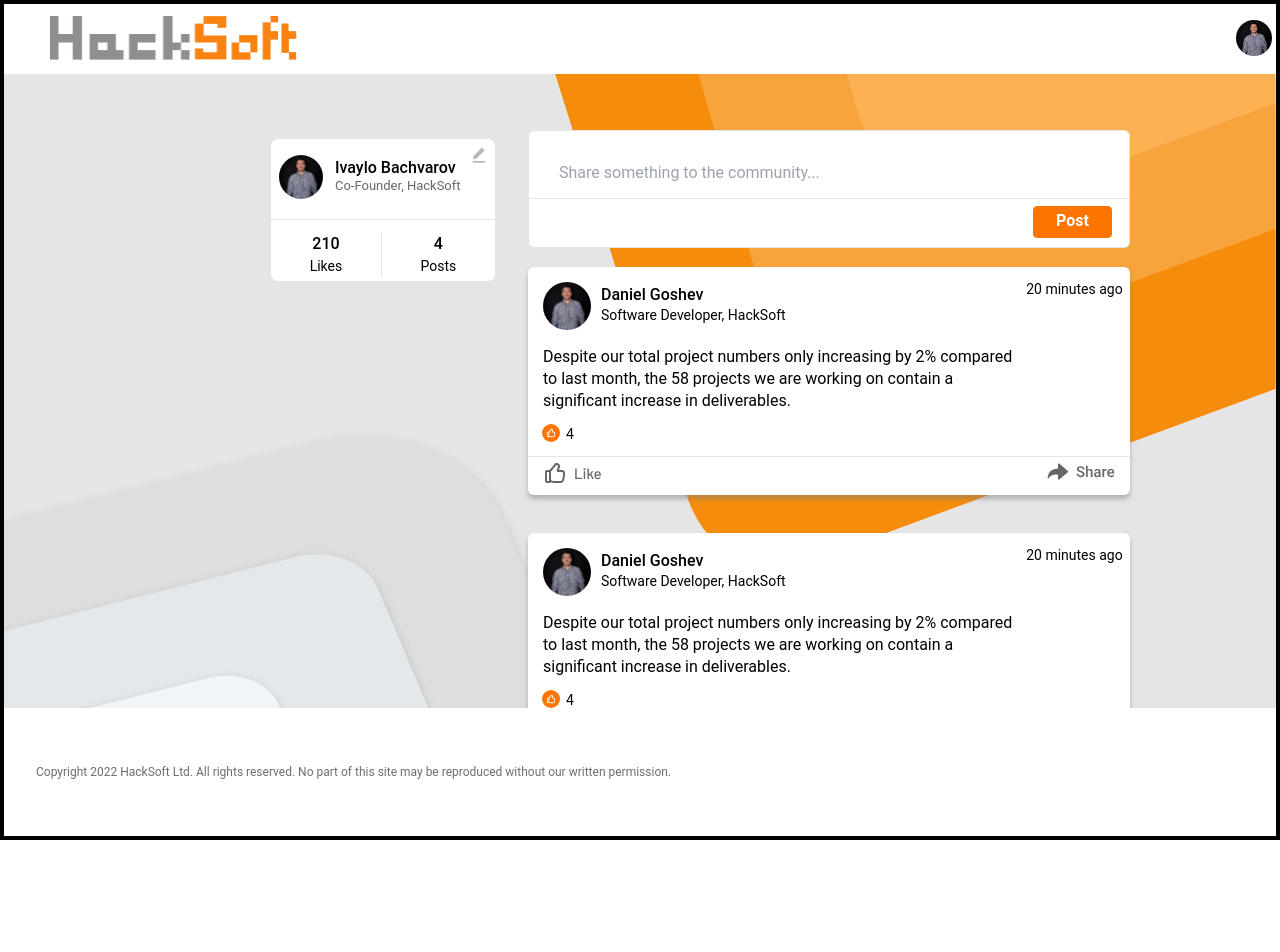
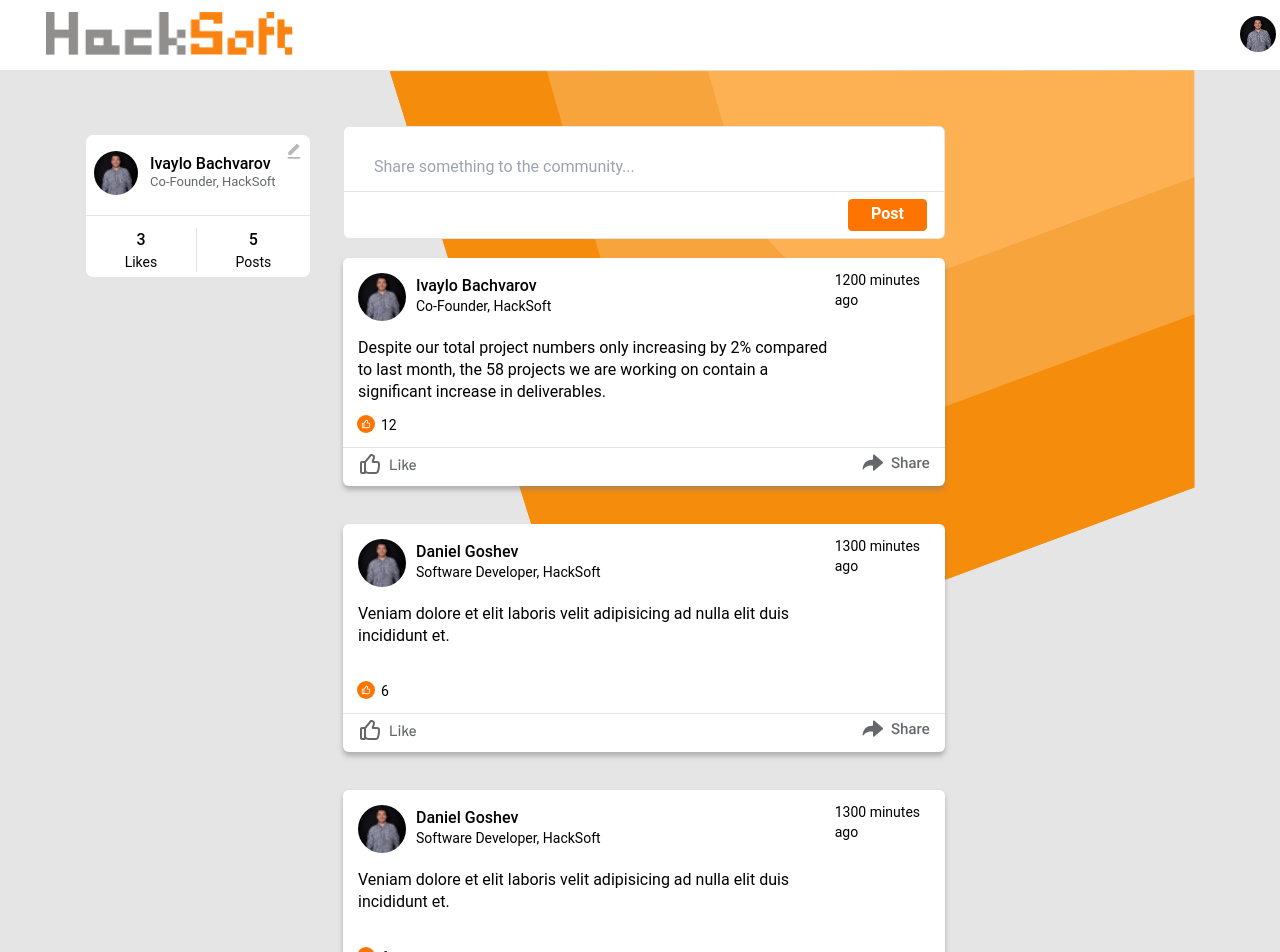
Before and after one commit to DamnStation/like-comment, a React (Vite) app: page / in a window 1280 px wide. Shown: the top 952 px of the page. Before the commit the page ends 840 px from the top, so only its background shows below. Built offline with nearby package versions, Linux system fonts and the light colour scheme.

Commit message:
C hooks for user and posts

```diff
--- a/src/App.tsx
+++ b/src/App.tsx
@@ -1,19 +1,21 @@
-import Card from "./components/Card"
 import InputNewPost from "./components/InputNewPost"
 import Layout from "./components/Layout/Layout"
 import Profile from "./components/Profile"
+import Post from "./components/Post"
+import { usePosts } from "./hooks/usePosts"
+import { useUsers } from "./hooks/useUsers"
 
 const App = () => {
 
+  const { posts } = usePosts()
+  const { users } = useUsers()
   return (
     <Layout>
       <div className="flex space-x-8 w-4/6 z-10 py-14 ">
-        <Profile />
+        <Profile {...users} />
         <div className="flex flex-col w-[838px] max-h-[1362px]  ">
           <InputNewPost />
-          <Card />
-          <Card />
-
+          {posts.map((post) => (<Post key={post.Id} {...post} />))}
         </div>
       </div>
     </Layout>
--- a/src/assets/mock-data/mock-data.js
+++ /dev/null
@@ -1,53 +0,0 @@
-const mock_data = {
-  response: {
-    users: [
-      {
-        Id: 0000000001,
-        userName: "Ivaylo Bachvarov",
-        title: "Co-Founder",
-        company: "HackSoft",
-        likes: 210,
-        posts: [
-          {
-            Id: 0000000001,
-            content:
-              "Despite our total project numbers only increasing by 2% compared to last month, the 58 projects we are working on contain a significant increase in deliverables.",
-            likes: 12,
-            dateToSeconds: 1200,
-          },
-          {
-            Id: 0000000003,
-            content:
-              "Cupidatat laboris cupidatat qui aliqua dolore. Pariatur veniam proident et ipsum irure.",
-            likes: 6,
-            dateToSeconds: 1300,
-          },
-          {
-            Id: 0000000004,
-            content:
-              "Cillum cillum irure aliqua ex elit duis sit non excepteur dolor.",
-            likes: 3,
-            dateToSeconds: 1100,
-          },
-        ],
-      },
-      {
-        Id: 0000000002,
-        userName: "Daniel Goshev",
-        title: "Software Developer",
-        company: "HackSoft",
-        likes: 210,
-        posts: [
-          {
-            Id: 0000000002,
-            content:
-              "Est eu ut sint adipisicing labore tempor magna. Anim eiusmod quis eiusmod commodo eu deserunt voluptate velit ipsum.",
-            likes: 4,
-            dateToSeconds: 1200,
-          },
-        ],
-      },
-    ],
-  },
-};
-export default mock_data;
--- a/src/components/Card.tsx
+++ /dev/null
@@ -1,39 +0,0 @@
-import ProfilePicture from "../assets/Ivaylo-Bachvarov.png"
-import Like from "../assets/like.svg"
-import Liked from "../assets/liked.svg"
-import LikedIcon from "../assets/liked-icon.svg"
-import Share from "../assets/share.svg"
-import ButtonCusom from "./ButtonCustom"
-
-const Card = () => {
-    return (
-        <div className="flex flex-col justify-between w-[602px] h-[228px] my-[19px] bg-white rounded-md shadow-[0_4px_5px_rgba(123,124,129,0.5)]">
-            <div className="flex flex-row w-full">
-                <img
-                    src={ProfilePicture}
-                    alt="Post profile picture"
-                    className="rounded-full ml-[15px] mt-[15px] mr-2.5 w-12 h-12 hover:ml-[10px] hover:mt-1.5 hover:mr-2  hover:w-14 hover:h-14 transition-all"
-                />
-                <div className="flex flex-col w-3/5 pt-[17px]">
-                    <strong className="font-medium text-[16px] leading-[21px]">Daniel Goshev</strong>
-                    <p className="font-normal text-[14px] leading-[21px]">Software Developer, HackSoft</p>
-                </div>
-                <h5 className="flex pl-16 pt-3 font-normal text-sm ">20 minutes ago</h5>
-            </div>
-            <p className="font-normal text-[16px] leading-[22px] w-[539px] h-[66px] py-4 pl-[15px] pr-12" >Despite our total project numbers only increasing by 2% compared to last month, the 58 projects we are working on contain a significant increase in deliverables.</p>
-            <div className="flex flex-row pl-[14px] pt-7 pb-[11px]">
-                <img src={LikedIcon} alt="People liked this post" className="h-[18px] w-[18px]" /> <div className="font-normal text-[14px] leading-[21px] pl-1.5">4</div>
-            </div>
-            <div className="flex justify-between px-[15px] pt-1 pb-[14px] border-t border-profile-border">
-                <ButtonCusom
-                    buttonStyle="bg-none "
-                    buttonImage={<img src={Like} alt="People liked this post" className="h-6" />} />
-                <ButtonCusom
-                    buttonStyle="bg-none"
-                    buttonImage={<img src={Share} alt="People liked this post" className="h-6" />} />
-            </div>
-        </div>
-    )
-}
-
-export default Card
--- a/src/components/Layout/Layout.tsx
+++ b/src/components/Layout/Layout.tsx
@@ -8,29 +8,21 @@
 }
 
 const Layout = ({ children }: Props) => {
+
     return (
-        <><div className='bg-background max-h-full w-full h-full  border-4'>
-            <div className='flex flex-col relative max-h-[1546px] w-full '>
+        <div className="bg-background max-h-full w-full h-full">
+            <div className="flex flex-col relative max-h-[1546px] w-full">
                 <NavigationBar />
-                <div className='flex justify-center  w-full h-full'>
-                    <img
-                        src={HackSoftOrangeAsset}
-                        alt="orange stripes background"
-                        className="absolute right-0 top-0 w-7/12 "
-                    />
-                    <div className="flex justify-center">
-                        {children}
+                <div className="flex justify-center w-full h-full">
+                    <div className="bg-fixed bg-right-top  bg-hack_soft_orange_asset bg-no-repeat">
+                        <div className="bg-fixed bg-left-bottom bg-bottom-triangle-element bg-no-repeat">
+                            {children}
+                        </div>
                     </div>
-                    <img
-                        src={BottomTriangleElement}
-                        alt="gray stripes background"
-                        className="absolute bottom-0 left-0 w-7/12"
-                    />
                 </div>
                 <Footer />
             </div>
-        </div>
-        </>
+        </div >
     )
 }
 export default Layout
--- a/src/components/Layout/NavigationBar.tsx
+++ b/src/components/Layout/NavigationBar.tsx
@@ -18,12 +18,12 @@
       <img
         src={HackSoftLogo}
         alt="Hack Soft Logo"
-                className="left-11 top-3 w-[247.3px] h-[43.63px]"
+        className="left-11 top-3 w-[247px] h-[43px]"
       />
       <img
         src={IvayloBachvarov}
         alt="Profile Picture"
-                className="right-1 m-1 rounded-full w-9 h-9 hover:w-11 hover:h-11 transition-all "
+        className="right-1 m-1 rounded-full w-9 h-9  hover:scale-110 transition-all "
       />
     </div>
   )
--- /dev/null
+++ b/src/components/Post.tsx
@@ -0,0 +1,51 @@
+import ProfilePicture from "../assets/Ivaylo-Bachvarov.png"
+import Like from "../assets/like.svg"
+import Liked from "../assets/liked.svg"
+import LikedIcon from "../assets/liked-icon.svg"
+import Share from "../assets/share.svg"
+import ButtonCusom from "./ButtonCustom"
+
+type Props = {
+  userName: string;
+  companyTitle: string;
+  companyName: string;
+  content: string;
+  likes: number;
+  dateToSeconds: number;
+}
+
+const Post = (props: Props) => {
+
+  const { userName, companyName, companyTitle, content, likes, dateToSeconds } = props
+
+  return (
+    <div className="flex flex-col justify-between w-[602px] h-[228px] my-[19px] bg-white rounded-md shadow-[0_4px_5px_rgba(123,124,129,0.5)]">
+      <div className="flex flex-row w-full">
+        <img
+          src={ProfilePicture}
+          alt="Post profile picture"
+          className="rounded-full ml-[15px] mt-[15px] mr-2.5 w-12 h-12 hover:ml-[10px] hover:mt-1.5 hover:mr-2  hover:w-14 hover:h-14 transition-all"
+        />
+        <div className="flex flex-col w-3/5 pt-[17px]">
+          <strong className="font-medium text-[16px] leading-[21px]">{userName}</strong>
+          <p className="font-normal text-[14px] leading-[21px]">{companyTitle}, {companyName}</p>
+        </div>
+        <h5 className="flex pl-16 pt-3 font-normal text-sm ">{dateToSeconds} minutes ago</h5>
+      </div>
+      <p className="font-normal text-[16px] leading-[22px] w-[539px] h-[66px] py-4 pl-[15px] pr-12" >{content}</p>
+      <div className="flex flex-row pl-[14px] pt-7 pb-[11px]">
+        <img src={LikedIcon} alt="People liked this post" className="h-[18px] w-[18px]" /> <div className="font-normal text-[14px] leading-[21px] pl-1.5">{likes}</div>
+      </div>
+      <div className="flex justify-between px-[15px] pt-1 pb-[14px] border-t border-profile-border">
+        <ButtonCusom
+          buttonStyle="bg-none "
+          buttonImage={<img src={Like} alt="People liked this post" className="h-6" />} />
+        <ButtonCusom
+          buttonStyle="bg-none"
+          buttonImage={<img src={Share} alt="People liked this post" className="h-6" />} />
+      </div>
+    </div>
+  )
+}
+
+export default Post
--- a/src/components/Profile.tsx
+++ b/src/components/Profile.tsx
@@ -1,6 +1,18 @@
 import AvatarPicture from "../assets/Ivaylo-Bachvarov.png"
 import Pencil from "../assets/Union.svg"
-const Profile = () => {
+
+type Props = {
+  userName: string;
+  companyTitle: string;
+  companyName: string;
+  likes: number;
+  posts: number;
+}
+
+const Profile = (props: Props) => {
+
+  const { userName, companyName, companyTitle, likes, posts } = props
+
   return (
     <>
       <div
@@ -29,8 +41,8 @@
             className="mt-2 rounded-full w-11 h-11  hover:w-12 hover:h-12 transition-all" />
           <div
             className="pt-1 pl-1 m-2 w-32 h-14 ">
-                        <div className="font-medium text-[16px] leading-[18.75px]">Ivaylo Bachvarov</div>
-                        <div className="font-normal text-[13px] leading-[15.23px] text-profile  w-max">Co-Founder, HackSoft</div>
+            <div className="font-medium text-[16px] leading-[18.75px]">{userName}</div>
+            <div className="font-normal text-[13px] leading-[15.23px] text-profile  w-max">{companyTitle}, {companyName}</div>
           </div>
           <img
             src={Pencil}
@@ -47,12 +59,12 @@
                 border-t
                 border-profile-border">
           <div>
-                        <div className="font-medium text-base">210</div>
+            <div className="font-medium text-base">{likes}</div>
             <div className="font-normal text-sm">Likes</div>
           </div>
           <div className="border-r border-profile-border " />
           <div>
-                        <div className="font-medium text-base">4</div>
+            <div className="font-medium text-base">{posts}</div>
             <div className="font-normal text-sm ">Posts</div>
           </div>
         </div>
--- /dev/null
+++ b/src/hooks/usePosts.ts
@@ -0,0 +1,58 @@
+export const usePosts = () => {
+  return {
+    posts: [
+      {
+        Id: 1000000001,
+        userName: "Ivaylo Bachvarov",
+        companyTitle: "Co-Founder",
+        companyName: "HackSoft",
+        content:
+          "Despite our total project numbers only increasing by 2% compared to last month, the 58 projects we are working on contain a significant increase in deliverables.",
+        likes: 12,
+        dateToSeconds: 1200,
+      },
+      {
+        Id: 1000000002,
+        userName: "Daniel Goshev",
+        companyTitle: "Software Developer",
+        companyName: "HackSoft",
+        content:
+          "Veniam dolore et elit laboris velit adipisicing ad nulla elit duis incididunt et.",
+        likes: 6,
+        dateToSeconds: 1300,
+      },
+      {
+        Id: 1000000002,
+        userName: "Daniel Goshev",
+        companyTitle: "Software Developer",
+        companyName: "HackSoft",
+        content:
+          "Veniam dolore et elit laboris velit adipisicing ad nulla elit duis incididunt et.",
+        likes: 6,
+        dateToSeconds: 1300,
+      },
+      {
+        Id: 1000000003,
+        userName: "Daniel Goshev",
+        companyTitle: "Co-Founder",
+        companyName: "HackSoft",
+        content:
+          "Cupidatat laboris cupidatat qui aliqua dolore. Pariatur veniam proident et ipsum irure.",
+        likes: 6,
+        dateToSeconds: 1300,
+      },
+      {
+        Id: 1000000004,
+        userName: "Ivaylo Bachvarov",
+        companyTitle: "Co-Founder",
+        companyName: "HackSoft",
+        content:
+          "Cillum cillum irure aliqua ex elit duis sit non excepteur dolor.",
+        likes: 3,
+        dateToSeconds: 1100,
+      },
+    ],
+    isLoading: false,
+    error: null as Error | null,
+  };
+};
--- /dev/null
+++ b/src/hooks/useUsers.ts
@@ -0,0 +1,15 @@
+export const useUsers = () => {
+  return {
+    users: {
+      Id: 1036400004,
+      userName: "Ivaylo Bachvarov",
+      companyTitle: "Co-Founder",
+      companyName: "HackSoft",
+      likes: 3,
+      posts: 5,
+    },
+
+    isLoading: false,
+    error: null as Error | null,
+  };
+};
--- a/tailwind.config.cjs
+++ b/tailwind.config.cjs
@@ -3,6 +3,11 @@
   content: ["./index.html", "./src/**/*.{js,ts,jsx,tsx}"],
   theme: {
     extend: {},
+    backgroundImage: {
+      "bottom-triangle-element":
+        "url('src/assets/bottom-triangle-element.svg')",
+      hack_soft_orange_asset: "url('src/assets/hack_soft_orange_asset.svg')",
+    },
     fontFamily: {
       sans: ["Roboto"],
       roboto: ["Roboto", "sans-serif"],
```
Also changed, not shown: src/hooks/useTimeConvertor.ts (added, +9 -0 lines), src/utils/timeExtractor.ts (added, +16 -0 lines). Lines whose indentation alone changed are shown as unchanged.
